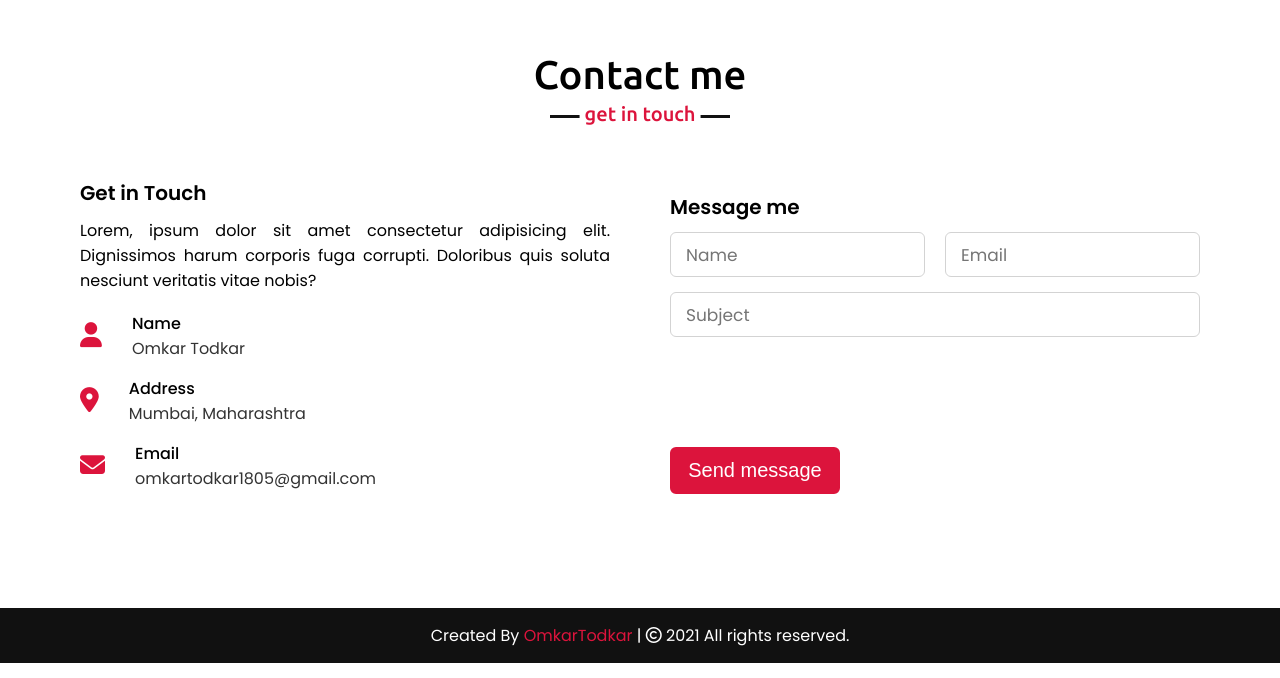
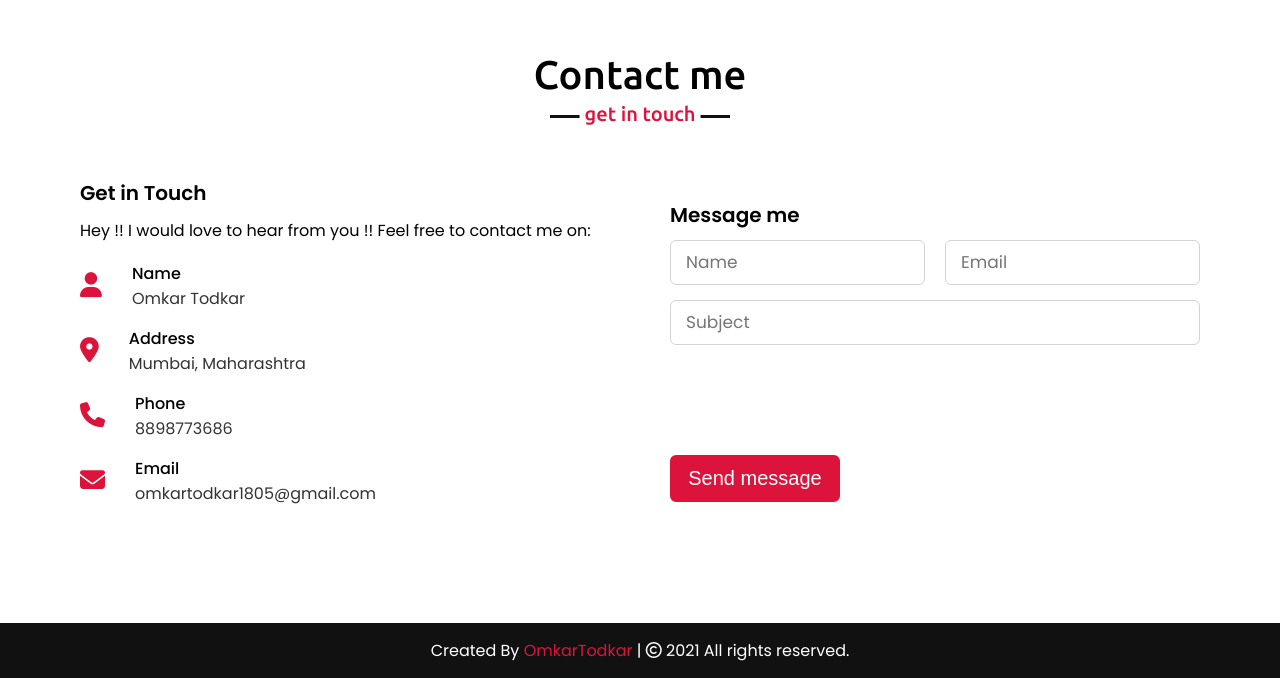
Before and after one commit to omkartodkar/gitomkar.io, a plain HTML site: page index.html in a window 1280 px wide. Shown: the part 2711-3389 px from the top of the page. Drawn offline with nearby package versions, Linux system fonts and the light colour scheme.

Commit message:
Update index.html

```diff
--- a/index.html
+++ b/index.html
@@ -160,7 +160,8 @@ Contact me</h2>
                     <div class="text">
 Get in Touch</div>
 <p>
-Lorem, ipsum dolor sit amet consectetur adipisicing elit. Dignissimos harum corporis fuga corrupti. Doloribus quis soluta nesciunt veritatis vitae nobis?</p>
+Hey !! I would love to hear from you !! Feel free to contact me on:
+</p>
 <div class="icons">
                         <div class="row">
                             <i class="fas fa-user"></i>
@@ -178,6 +179,15 @@ Omkar Todkar</div>
 Address</div>
 <div class="sub-title">
 Mumbai, Maharashtra</div>
+</div>
+</div>
+<div class="row">
+                            <i class="fas fa-phone"></i>
+                            <div class="info">
+                                <div class="head">
+Phone</div>
+<div class="sub-title">
+8898773686</div>
 </div>
 </div>
 <div class="row">
```
